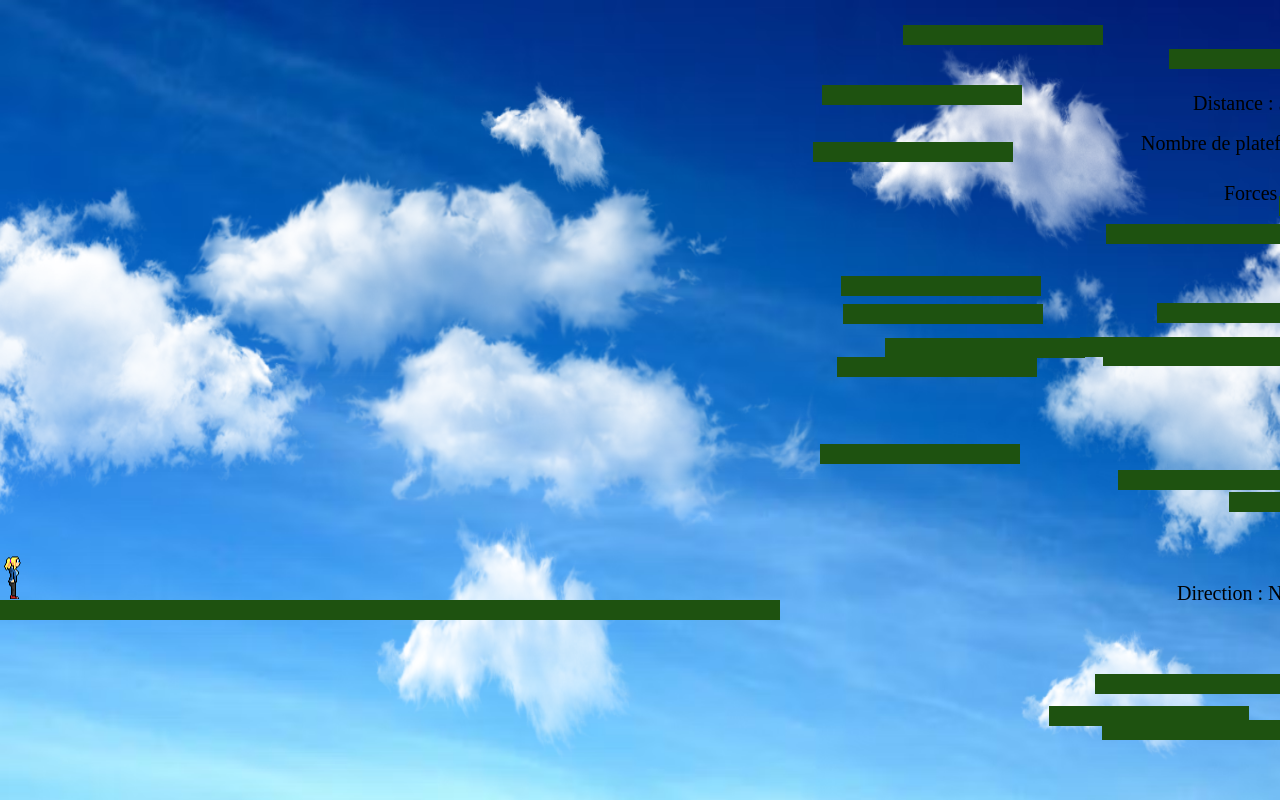
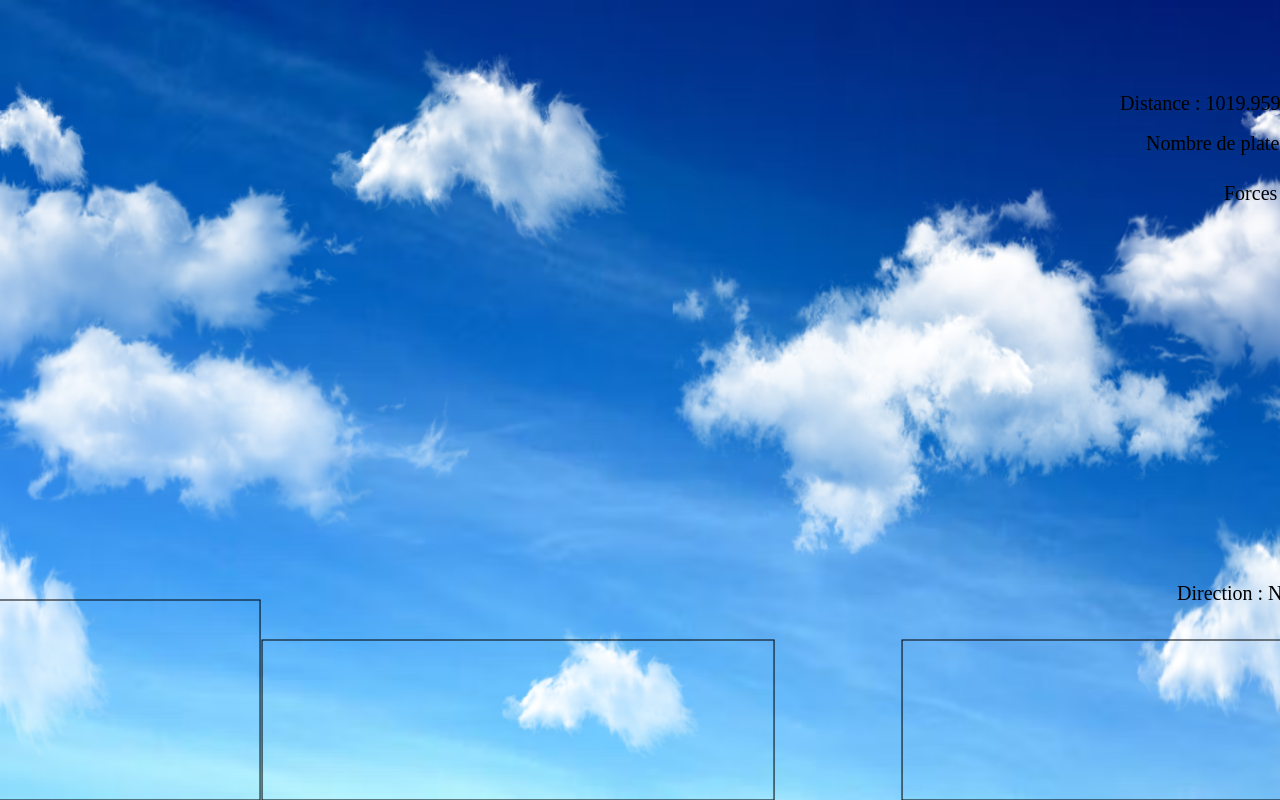
Before and after one commit to SuperFloch/runner, a plain HTML site: page index.html in a window 1280 px wide. Drawn offline with Linux system fonts and the light colour scheme.

Commit message:
Scrolling tempaltes

```diff
--- a/index.html
+++ b/index.html
@@ -17,6 +17,7 @@
     </div>
     <script src="canvasTools.js"></script>
     <script src="runner.js"></script>
+    <script src="levels.js"></script>
     <script src="main.js"></script>
 </body>
 
--- /dev/null
+++ b/levels.js
@@ -0,0 +1,19 @@
+var templates = [];
+
+function populateTemplates(width, height) {
+    var t1 = new PlatformGroupTemplate();
+    t1.addPlatform(getPercentToPixels(0, width), getPercentToPixels(80, height), getPercentToPixels(40, width), getPercentToPixels(20, height));
+    t1.addPlatform(getPercentToPixels(50, width), getPercentToPixels(80, height), getPercentToPixels(30, width), getPercentToPixels(20, height));
+    templates.push(t1);
+
+    t1 = new PlatformGroupTemplate();
+    t1.addPlatform(getPercentToPixels(0, width), getPercentToPixels(80, height), getPercentToPixels(20, width), getPercentToPixels(20, height));
+    t1.addPlatform(getPercentToPixels(20, width), getPercentToPixels(60, height), getPercentToPixels(20, width), getPercentToPixels(20, height));
+    t1.addPlatform(getPercentToPixels(40, width), getPercentToPixels(40, height), getPercentToPixels(20, width), getPercentToPixels(20, height));
+    t1.addPlatform(getPercentToPixels(60, width), getPercentToPixels(20, height), getPercentToPixels(20, width), getPercentToPixels(20, height));
+    templates.push(t1);
+}
+
+function getPercentToPixels(per, widthOrHeigth) {
+    return Math.floor(per / 100 * widthOrHeigth);
+}
--- a/main.js
+++ b/main.js
@@ -1,8 +1,12 @@
 var canvas = document.getElementById("canvas");
-canvas.height = getHeight();
-canvas.width = getWidth();
+var game = new Game(getWidth(), getHeight());
 
-var game = new Game(getWidth(), getHeight());
+window.addEventListener('resize', resizeCanvas);
+
+resizeCanvas();
+
+populateTemplates(getWidth(), getHeight());
+
 document.addEventListener("keydown", function(e) {
     game.keyPressed(e.key);
 });
@@ -34,3 +38,10 @@ function getHeight() {
         document.documentElement.clientHeight
     );
 }
+
+function resizeCanvas() {
+    canvas.width = window.innerWidth;
+    canvas.height = window.innerHeight;
+    game.height = canvas.height;
+    game.width = canvas.width;
+}
--- a/runner.js
+++ b/runner.js
@@ -10,13 +10,13 @@ function Game(width, height) {
     this.distance = 0;
     this.score = 0;
     this.scrollX = 0;
-    this.speed = 1;
+    this.currentScrollPanel = -1;
+    this.speed = 2;
     this.gravityForce = 1.01;
     this.speedMultiplier = 1;
     this.entities = [];
     this.entities.push(new Player());
-    this.entities.push(new Platform(0, 600, this.width, 20));
-    this.entities.push(new Platform(120, 580, 100, 20));
+    this.entities.push(new Platform(0, 600, this.width, 200));
 
     this.keysPressed = {
         left: false,
@@ -51,14 +51,19 @@ function Game(width, height) {
     };
     this.scroll = function() {
         this.scrollX += this.speed;
-        this.entities = this.entities.filter(e => e.isPlayer || e.x + e.width > this.scrollX);
-        if (this.entities.length < 50) {
+        this.entities = this.entities.filter(e => e.isPlayer || e.displayBox.x + e.displayBox.width > this.scrollX);
+        if (Math.floor(this.scrollX / this.width) > this.currentScrollPanel) {
             this.spawnNewPlatforms();
+            this.currentScrollPanel++;
+            this.speed *= 1.02;
         }
     };
     this.spawnNewPlatforms = function() {
-            this.entities.push(new Platform(Math.floor(Math.random() * this.width + this.width) + this.scrollX, Math.floor(Math.random() * this.height), 200, 20));
-        },
+        var tmp = Math.floor(Math.random() * templates.length);
+        templates[tmp].platforms.forEach((p) => {
+            this.entities.push(new Platform(p.hitBox.x + this.width + this.scrollX, p.hitBox.y, p.hitBox.width, p.hitBox.height));
+        });
+    };
     this.applyForces = function() {
         this.entities.forEach((e1) => {
             e1.forces.forEach((f) => {
@@ -66,37 +71,37 @@ function Game(width, height) {
                 if (f.value > 0) {
                     switch (f.direction) {
                         case UP:
-                                e1.y -= f.value;
+                            e1.moveY(-f.value);
                             if (this.collidesWithAnything(e1)) {
                                 while (this.collidesWithAnything(e1)) {
-                                        e1.y += 1;
+                                    e1.moveY(1);
                                 }
                                 f.value = 0;
                             }
                             break;
                         case DOWN:
-                                e1.y += f.value;
+                            e1.moveY(f.value);
                             if (this.collidesWithAnything(e1)) {
                                 while (this.collidesWithAnything(e1)) {
-                                        e1.y -= 1;
+                                    e1.moveY(-1);
                                 }
                                 f.value = 0;
                             }
                             break;
                         case LEFT:
-                                e1.x -= f.value;
+                            e1.moveX(-f.value);
                             if (this.collidesWithAnything(e1)) {
                                 while (this.collidesWithAnything(e1)) {
-                                        e1.x += 1;
+                                    e1.moveX(1);
                                 }
                                 f.value = 0;
                             }
                             break;
                         case RIGHT:
-                                e1.x += f.value;
+                            e1.moveX(f.value);
                             if (this.collidesWithAnything(e1)) {
                                 while (this.collidesWithAnything(e1)) {
-                                        e1.x -= 1;
+                                    e1.moveX(-1);
                                 }
                                 f.value = 0;
                             }
@@ -110,7 +115,7 @@ function Game(width, height) {
     this.collidesWithAnything = function(e1) {
         var blocked = false;
         this.entities.forEach((e2) => {
-            if (e1 != e2 && e2.block && intersects(e1, e2)) {
+            if (e1 != e2 && e2.block && intersects(e1.hitBox, e2.hitBox)) {
                 blocked = true;
             }
         });
@@ -118,13 +123,13 @@ function Game(width, height) {
     };
     this.isOnTopOfSomething = function(e1) {
         var blocked = false;
-        e1.y++;
+        e1.moveY(1);
         this.entities.forEach((e2) => {
-            if (e1 != e2 && e2.block && intersects(e1, e2)) {
+            if (e1 != e2 && e2.block && intersects(e1.hitBox, e2.hitBox)) {
                 blocked = true;
             }
         });
-        e1.y--;
+        e1.moveY(-1);
         return blocked;
     };
     this.movePlayer = function(player) {
@@ -147,7 +152,7 @@ function Game(width, height) {
         if (this.keysPressed.up && !player.falling()) {
             var jumpForce = this.entities.find(e => e.isPlayer).forces.find(f => f.name == "keyUp");
             if (jumpForce == undefined) {
-                this.entities.find(e => e.isPlayer).forces.push(new Force(UP, 4, 0.98, 20, 1, "keyUp"));
+                this.entities.find(e => e.isPlayer).forces.push(new Force(UP, 7, 0.98, 20, 1, "keyUp"));
             } else {
                 jumpForce.value *= player.acceleration;
             }
@@ -196,13 +201,20 @@ function Game(width, height) {
 }
 
 function Entity(x = 0, y = 0, width = 10, height = 10, block = true, static = true) {
-    this.x = x;
-    this.y = y;
-    this.width = width;
-    this.height = height;
+    this.hitBox = new Rectangle(x, y, width, height);
+    this.displayBox = new Rectangle(x, y, width, height);
     this.block = block;
     this.static = static;
     this.isPlayer = false;
+
+    this.moveX = function(val) {
+        this.hitBox.x += val;
+        this.displayBox.x += val;
+    };
+    this.moveY = function(val) {
+        this.hitBox.y += val;
+        this.displayBox.y += val;
+    };
 
     // Animation
     this.frames = [1, 2, 3, 4, 5, 6, 7, 8];
@@ -233,6 +245,15 @@ function Entity(x = 0, y = 0, width = 10, height = 10, block = true, static = tr
     this.forces = [];
 }
 
+function Rectangle(x, y, w, h) {
+    this.x = x;
+    this.y = y;
+    this.width = w;
+    this.height = h;
+}
+
+
+
 function Force(direction, value, inertia, maxValue, minValue = 0.02, name = "force") {
     this.name = name;
     this.direction = direction;
@@ -252,7 +273,7 @@ function Force(direction, value, inertia, maxValue, minValue = 0.02, name = "for
 }
 
 function Player() {
-    Entity.call(this, 500, 0, 30, 46, true, false);
+    Entity.call(this, 500, 0, 90, 138, true, false);
     this.isPlayer = true;
     this.acceleration = 1.2;
 }
@@ -262,9 +283,16 @@ function Platform(x, y, width, height) {
     this.static = true;
 }
 
+function PlatformGroupTemplate() {
+    this.platforms = [];
+    this.addPlatform = function(x, y, w, h) {
+        this.platforms.push(new Platform(x, y, w, h));
+    };
+}
+
 function draw(canvas, game) {
     var ctx = canvas.getContext("2d");
-    drawBackground(ctx, game, canvas.width, canvas.height);
+    drawBackground(ctx, game, game.width, game.height);
     drawPlayer(ctx, game.entities.find(e => e.isPlayer), game);
     drawInterface(ctx, game);
     game.entities.forEach((e, i) => {
@@ -296,13 +324,13 @@ function drawPlayer(ctx, player, game) {
             player.frames = [1, 2, 3, 4, 5, 6, 7, 8];
         }
     }
-    drawSprite(ctx, document.getElementById("playerSpriteSheet"), player.x - game.scrollX, player.y, player.width, player.height, 14, 1, player.frames[Math.floor(player.currentFrameIndex)], flipped);
+    drawSprite(ctx, document.getElementById("playerSpriteSheet"), player.displayBox.x - game.scrollX, player.displayBox.y, player.displayBox.width, player.displayBox.height, 14, 1, player.frames[Math.floor(player.currentFrameIndex)], flipped);
 
 }
 
 function drawEntity(ctx, entity, game, color = "#1e5210") {
     ctx.fillStyle = color;
-    ctx.fillRect(entity.x - game.scrollX, entity.y, entity.width, entity.height);
+    ctx.strokeRect(entity.displayBox.x - game.scrollX, entity.displayBox.y, entity.displayBox.width, entity.displayBox.height);
 }
 
 function drawInterface(ctx, game) {
```
Lines whose indentation alone changed are shown as unchanged.
